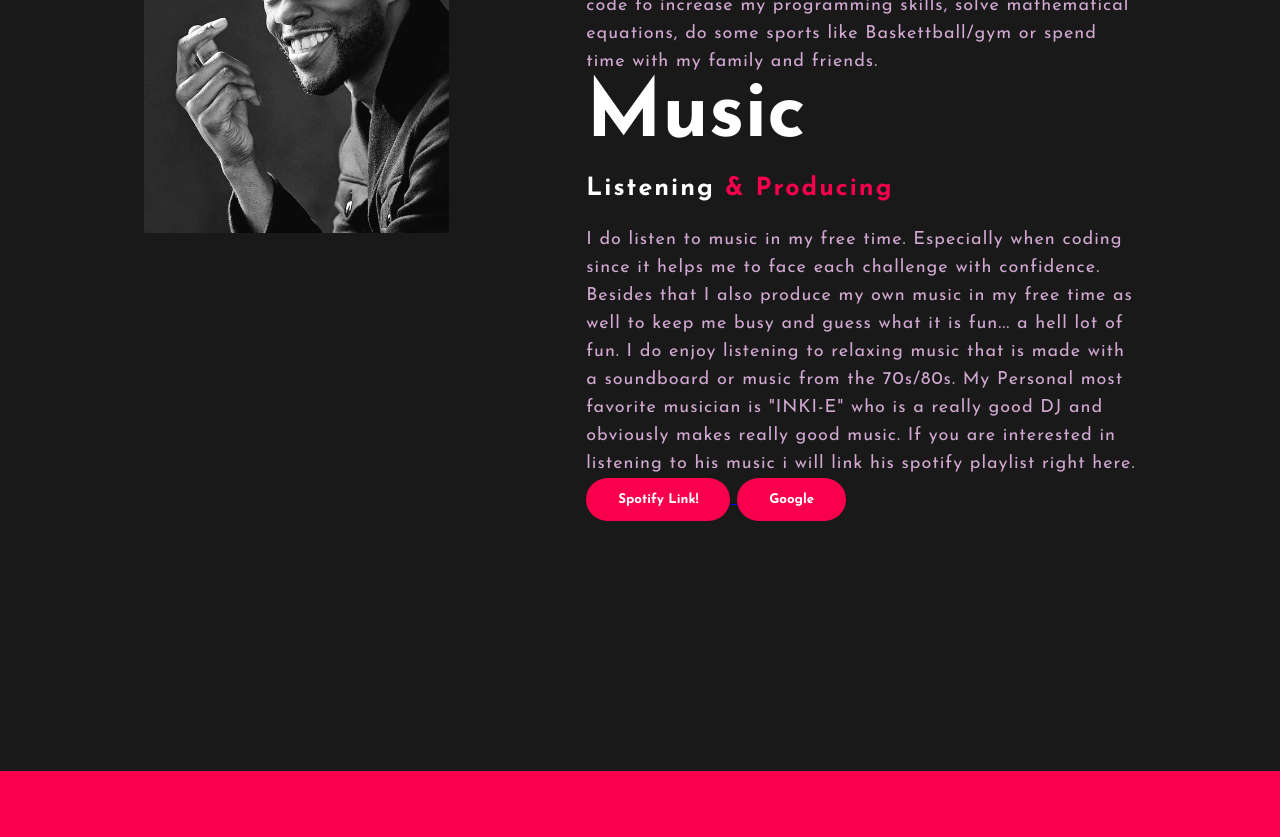
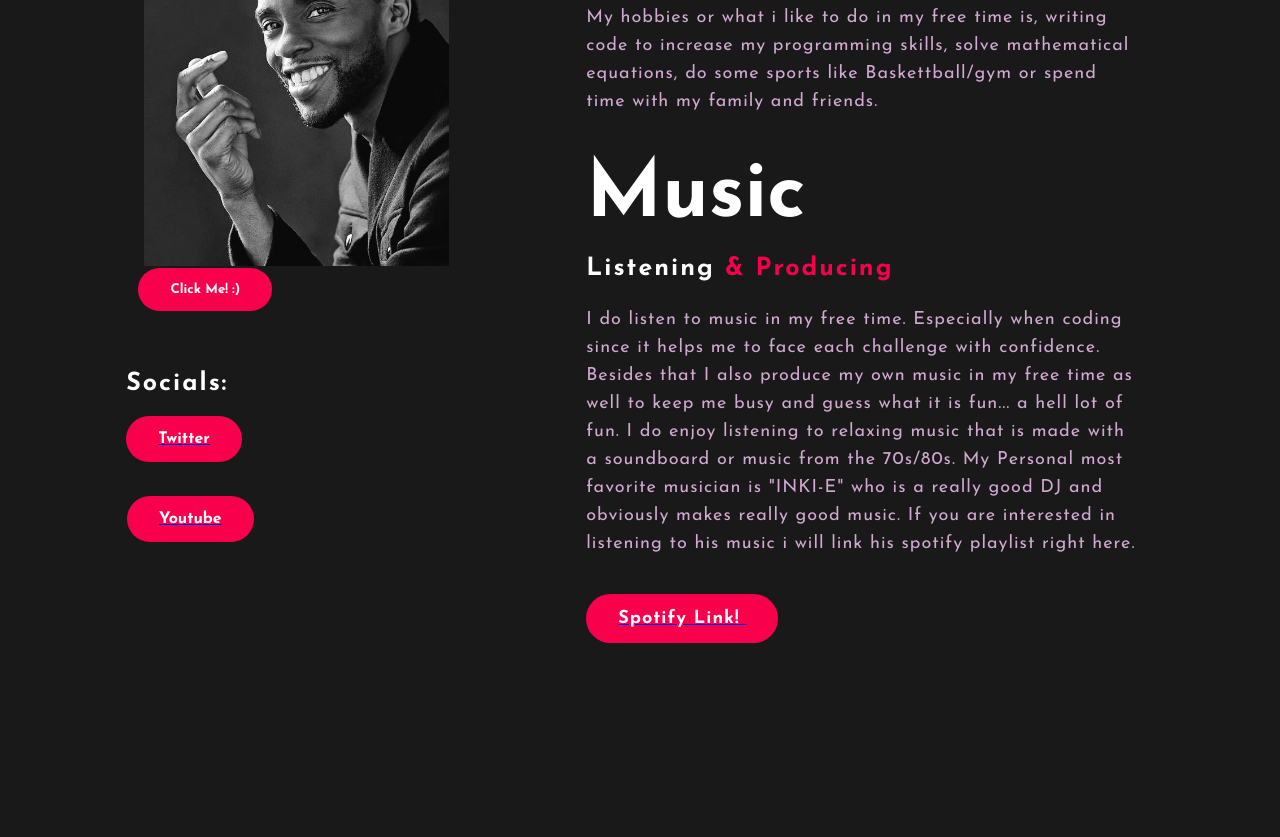
Before and after one commit to K1ngK3ys/website, a plain HTML site: page index.html in a window 1280 px wide. Shown: the part 729-1566 px from the top of the page. Before the commit the page ends 1500 px from the top, so only its background shows below. Drawn offline with Linux system fonts and the light colour scheme.

Commit message:
Add files via upload

```diff
--- a/index.html
+++ b/index.html
@@ -41,13 +41,22 @@ do some sports like Baskettball/gym or spend time with my family and friends.
 
 
 <a href="https://open.spotify.com/album/4L2zlGBCLXVTPFktSLuYXe?si=Q5KYbR16R9CaTUPewvSjTA">
-  <button type="button">Spotify Link!</button>
+  <button1 type="button">Spotify Link!</button>
 </a>
 </p3>
 
 
 <a href="https://www.google.com">
-  <button type="button">Google</button>
+  <button type="button">Click Me! :)</button>
+</a>
+
+<h6>Socials:</h6>
+<a href="https://twitter.com/K3ysW0rld">
+  <button2 type="button">Twitter</button2>
+</a>
+
+<a href="https://www.youtube.com/channel/UCD2fxgMPrBzaZN3yy9761aQ">
+  <button3 type="button">Youtube</button>
 </a>
 
 </div>
--- a/style.css
+++ b/style.css
@@ -46,6 +46,7 @@ body{
 }
 h3{
     position: relative;
+    top: 20px;
     color: #191919;
     font-size: 80px;
     text-transform: capitalize;
@@ -90,6 +91,8 @@ span{
     line-height: 28px;
     font-size: 18px;
     margin-bottom: 45px;
+    position: relative;
+    top: 40px;
 }
 button{
     background: #f9004d;
@@ -98,6 +101,9 @@ button{
     border: 2px solid transparent;
     font-weight: bold;
     padding: 13px 30px;
+    position: relative;
+    right: 640px;
+    bottom: 210px;
     border-radius: 30px;
     transition: .4s;
 }
@@ -111,6 +117,8 @@ h4{
     font-size: 80px;
     text-transform: capitalize;
     margin-bottom: 20px;
+    position: relative;
+    top: 80px;
 }
 p3{
     color: #fcfc;
@@ -118,6 +126,9 @@ p3{
     line-height: 28px;
     font-size: 18px;
     margin-bottom: 45px;
+    position: relative;
+    top: 80px;
+
 }
 h5{
     color: white;
@@ -125,4 +136,70 @@ h5{
     text-transform: capitalize;
     margin-bottom: 25px;
     letter-spacing: 2px;
+    position: relative;
+    top: 80px;
+
 }
+h6{
+    color: white;
+    font-size: 25px;
+    text-transform: capitalize;
+    margin-bottom: 25px;
+    letter-spacing: 2px;
+    position: relative;
+    right: 460px;
+    bottom: 150px;
+}
+button1{
+    background: #f9004d;
+    color: white;
+    text-decoration: none;
+    border: 2px solid transparent;
+    font-weight: bold;
+    padding: 13px 30px;
+    position: relative;
+    top: 40px;
+    border-radius: 30px;
+    transition: .4s;
+}
+button1:hover{
+    background: transparent;
+    border: 2px solid #f9004d;
+    cursor: pointer;
+}
+button2{
+    background: #f9004d;
+    color: white;
+    text-decoration: none;
+    border: 2px solid transparent;
+    font-weight: bold;
+    padding: 13px 30px;
+    position: relative;
+    right: 460px;
+    bottom: 140px;
+    border-radius: 30px;
+    transition: .4s;
+}
+button2:hover{
+    background: transparent;
+    border: 2px solid #f9004d;
+    cursor: pointer;
+}
+button3{
+    background: #f9004d;
+    color: white;
+    text-decoration: none;
+    border: 2px solid transparent;
+    font-weight: bold;
+    padding: 13px 30px;
+    position: relative;
+    right: 580px;
+    bottom: 60px;
+    border-radius: 30px;
+    transition: .4s;
+}
+button3:hover{
+    background: transparent;
+    border: 2px solid #f9004d;
+    cursor: pointer;
+}
```
